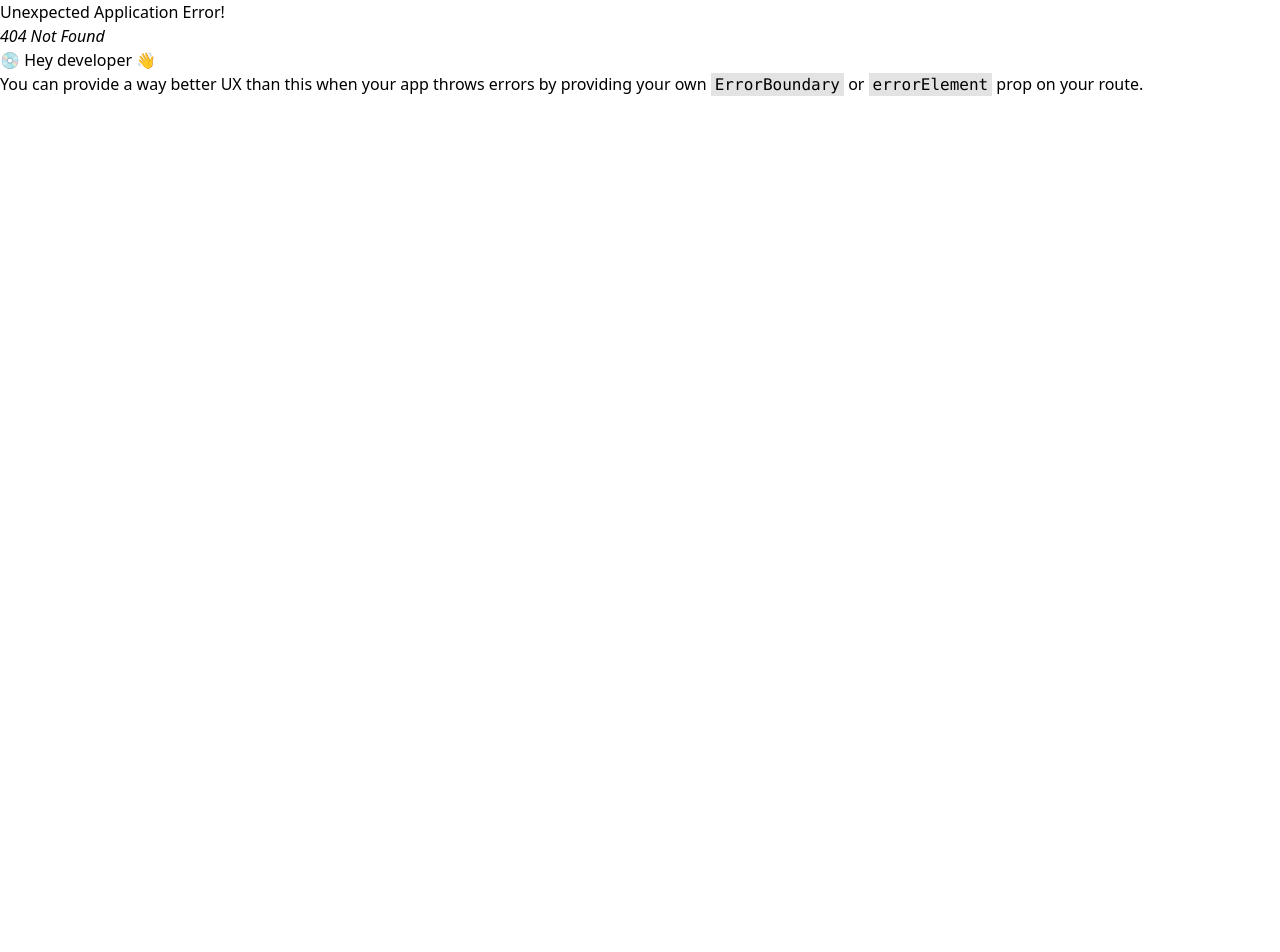
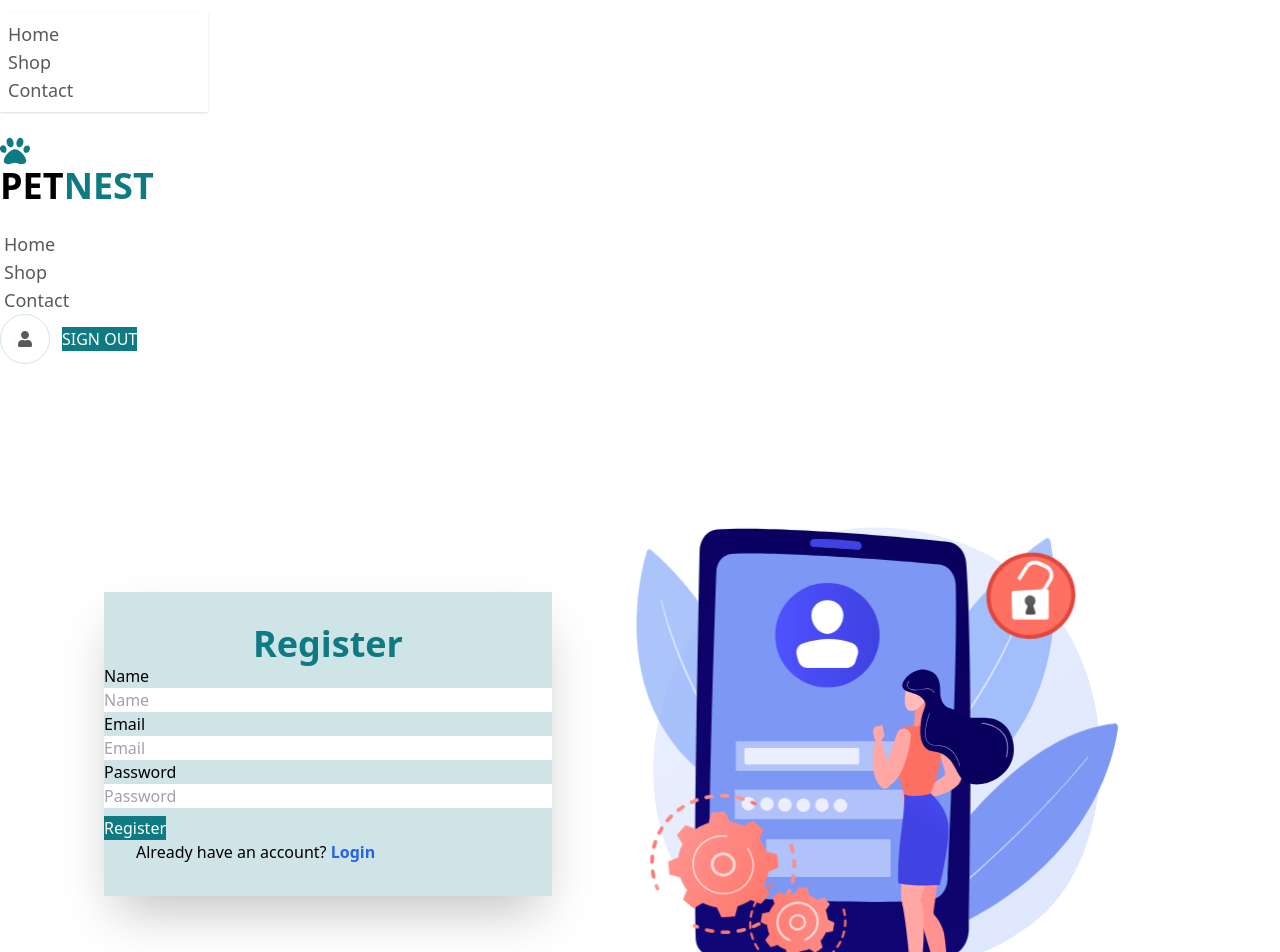
Before and after one commit to niloykhan002/PetNest, a React (Vite) app: page /register in a window 1280 px wide. Before the commit this address had no page. Shown: the top 952 px of the page. Before the commit the page ends 800 px from the top, so only its background shows below. Built offline with nearby package versions, Linux system fonts and the light colour scheme.

Commit message:
erroPage added and login & registration page modified

```diff
--- a/package.json
+++ b/package.json
@@ -14,6 +14,7 @@
     "lottie-react": "^2.4.1",
     "react": "^19.0.0",
     "react-dom": "^19.0.0",
+    "react-hot-toast": "^2.5.2",
     "react-icons": "^5.5.0",
     "react-router-dom": "^7.5.3"
   },
--- a/src/components/Navbar/Navbar.jsx
+++ b/src/components/Navbar/Navbar.jsx
@@ -1,4 +1,4 @@
-import { FaPaw } from "react-icons/fa";
+import { FaPaw, FaUser } from "react-icons/fa";
 import { Link, NavLink } from "react-router-dom";
 import "./Navbar.css";
 
@@ -92,58 +92,32 @@ const Navbar = () => {
         </div>
         <div className="navbar-end">
           {user ? (
-            <div className="flex md:gap-4 gap-1 items-center">
-              <div className="dropdown dropdown-end">
-                <img
-                  className="md:w-12 md:h-12 h-6 w-6 rounded-full"
-                  src={user.photoURL}
-                  role="button"
-                  tabIndex={0}
-                  id="image-hover"
-                  alt=""
-                />
-                <ul
-                  tabIndex={0}
-                  className="dropdown-content menu bg-base-100 rounded-box z-[1] w-52 p-2 shadow"
+            <div className="flex md:gap-3 gap-1 items-center">
+              <Link to={"/profile"}>
+                <div
+                  className="md:p-4 tooltip tooltip-left p-2 border text-dark2 border-secondary hover:text-white hover:bg-primary rounded-full"
+                  data-tip="Profile"
                 >
-                  <li>
-                    <NavLink
-                      to={"/create-assignments"}
-                      className={({ isActive }) =>
-                        isActive ? "active" : "hover:bg-secondary"
-                      }
-                    >
-                      Create Assignments
-                    </NavLink>
-                  </li>
-                  <li>
-                    <NavLink
-                      to={"/my-assignments"}
-                      className={({ isActive }) =>
-                        isActive ? "active" : "hover:bg-secondary"
-                      }
-                    >
-                      My Attempted Assignments
-                    </NavLink>
-                  </li>
-                </ul>
-              </div>
+                  <FaUser />
+                </div>
+              </Link>
 
-              <button
-                // onClick={handleSignOut}
-                className="btn btn-sm md:h-12 bg-primary text-white md:w-24"
-              >
+              <button className="btn btn-xs md:btn-sm  border-none text-white bg-primary hover:bg-secondary hover:text-dark2 ">
                 SIGN OUT
               </button>
             </div>
           ) : (
-            <div className="md:space-x-4 flex items-center">
-              <button className="btn btn-xs md:h-12 bg-primary text-white md:w-24">
-                <Link to={"/login"}>Login</Link>
-              </button>
-              <button className="btn btn-xs md:h-12 bg-primary text-white md:w-24">
-                <Link to={"/register"}>Register</Link>
-              </button>
+            <div className=" flex gap-2 md:gap-4 items-center">
+              <Link to={"/login"}>
+                <button className="btn btn-xs md:btn-sm  border-none text-white bg-primary hover:bg-secondary hover:text-dark2 ">
+                  Login
+                </button>
+              </Link>
+              <Link to={"/register"}>
+                <button className="btn btn-xs md:btn-sm border-none text-white bg-primary hover:bg-secondary hover:text-dark2">
+                  Register
+                </button>
+              </Link>
             </div>
           )}
         </div>
--- /dev/null
+++ b/src/layouts/ErrorPage.jsx
@@ -0,0 +1,23 @@
+import React from "react";
+import { Link } from "react-router-dom";
+
+const ErrorPage = () => {
+  return (
+    <div className="min-h-screen flex justify-center items-center bg-rare">
+      <div className="flex flex-col gap-6 items-center">
+        <h1 className="text-7xl font-extrabold">
+          <span className="text-primary">Oo</span>ps!
+        </h1>
+        <h2 className="text-xl">404 Page Not Found</h2>
+        <Link
+          to={"/"}
+          className="btn border-none text-white bg-primary hover:bg-secondary hover:text-dark2"
+        >
+          Go Home
+        </Link>
+      </div>
+    </div>
+  );
+};
+
+export default ErrorPage;
--- a/src/layouts/Login.jsx
+++ b/src/layouts/Login.jsx
@@ -0,0 +1,63 @@
+import Lottie from "lottie-react";
+import { Toaster } from "react-hot-toast";
+import login_data from "../assets/lotties/login.json";
+import { Link } from "react-router-dom";
+
+const Login = () => {
+  const handleLogin = (e) => {
+    e.preventDefault();
+
+    const formData = new FormData(e.target);
+    const data = Object.fromEntries(formData.entries());
+    console.log(data);
+  };
+  return (
+    <div className="flex items-center justify-center my-20">
+      <Toaster />
+      <div className="lg:flex flex-row-reverse items-center gap-6">
+        <div className="md:w-[500px] w-80">
+          <Lottie animationData={login_data} />
+        </div>
+        <div className="card bg-secondary w-full max-w-md shrink-0 shadow-2xl">
+          <h1 className="font-bold text-4xl text-center pt-8 text-primary">
+            Login
+          </h1>
+          <form onSubmit={handleLogin} className="card-body">
+            <fieldset className="fieldset">
+              <label className="label">Email</label>
+              <input
+                type="email"
+                name="email"
+                className="input w-full"
+                placeholder="Email"
+              />
+              <label className="label">Password</label>
+              <input
+                type="password"
+                name="password"
+                className="input w-full"
+                placeholder="Password"
+              />
+
+              <button className="btn mt-2 border-none text-white bg-primary hover:bg-secondary hover:text-dark2">
+                Login
+              </button>
+            </fieldset>
+          </form>
+
+          <p className="px-8 pb-4">
+            {"Don't"} have an account?{" "}
+            <Link
+              to={"/register"}
+              className="font-bold text-blue-600 hover:text-dark2"
+            >
+              Register
+            </Link>
+          </p>
+        </div>
+      </div>
+    </div>
+  );
+};
+
+export default Login;
--- a/src/layouts/Register.jsx
+++ b/src/layouts/Register.jsx
@@ -1,8 +1,16 @@
 import Lottie from "lottie-react";
 import register_data from "../assets/lotties/register.json";
 import { Link } from "react-router-dom";
+import { Toaster } from "react-hot-toast";
 
 const Register = () => {
+  const handleRegister = (e) => {
+    e.preventDefault();
+
+    const formData = new FormData(e.target);
+    const data = Object.fromEntries(formData.entries());
+    console.log(data);
+  };
   return (
     <div className="flex items-center justify-center my-20">
       <Toaster />
@@ -14,62 +22,42 @@ const Register = () => {
           <h1 className="font-bold text-4xl text-center pt-8 text-primary ">
             Register
           </h1>
-          <form className="card-body">
-            <div className="form-control">
-              <label className="label">
-                <span className="label-text">Name</span>
-              </label>
+          <form onSubmit={handleRegister} className="card-body">
+            <fieldset className="fieldset">
+              <label className="label">Name</label>
               <input
                 type="text"
                 name="name"
-                placeholder="Enter Your Name"
-                className="input input-bordered"
-                required
+                className="input w-full"
+                placeholder="Name"
               />
-            </div>
-            <div className="form-control">
-              <label className="label">
-                <span className="label-text">Email</span>
-              </label>
+
+              <label className="label">Email</label>
               <input
                 type="email"
                 name="email"
-                placeholder="Enter Your Email"
-                className="input input-bordered"
-                required
+                className="input w-full"
+                placeholder="Email"
               />
-            </div>
-            <div className="form-control">
-              <label className="label">
-                <span className="label-text">Photo URL</span>
-              </label>
-              <input
-                type="text"
-                name="photo"
-                placeholder="Enter Your Photo URL"
-                className="input input-bordered"
-                required
-              />
-            </div>
-            <div className="form-control">
-              <label className="label">
-                <span className="label-text">Password</span>
-              </label>
+              <label className="label">Password</label>
               <input
                 type="password"
                 name="password"
-                placeholder="Enter Your Password"
-                className="input input-bordered"
-                required
+                className="input w-full"
+                placeholder="Password"
               />
-            </div>
-            <div className="form-control mt-6">
-              <button className="btn bg-primary text-white">Register</button>
-            </div>
+
+              <button className="btn mt-2 border-none text-white bg-primary hover:bg-secondary hover:text-dark2">
+                Register
+              </button>
+            </fieldset>
           </form>
           <p className="pl-8 pb-8">
             Already have an account?{" "}
-            <Link to={"/login"} className="font-bold text-blue-600">
+            <Link
+              to={"/login"}
+              className="font-bold text-blue-600 hover:text-dark2"
+            >
               Login
             </Link>
           </p>
--- a/src/routes/router.jsx
+++ b/src/routes/router.jsx
@@ -3,11 +3,15 @@ import { createBrowserRouter } from "react-router-dom";
 import Root from "../layouts/Root";
 import Home from "../layouts/Home";
 import Details from "../layouts/Details";
+import Register from "../layouts/Register";
+import Login from "../layouts/Login";
+import ErrorPage from "../layouts/ErrorPage";
 
 const router = createBrowserRouter([
   {
     path: "/",
     element: <Root />,
+    errorElement: <ErrorPage />,
     children: [
       {
         path: "/",
@@ -21,6 +25,14 @@ const router = createBrowserRouter([
             `https://openapi.programming-hero.com/api/peddy/pet/${params.id}`
           ),
       },
+      {
+        path: "/register",
+        element: <Register />,
+      },
+      {
+        path: "/login",
+        element: <Login />,
+      },
     ],
   },
 ]);
```
Also changed, not shown: 1 other file (tests, documents, lock files or other folders).
